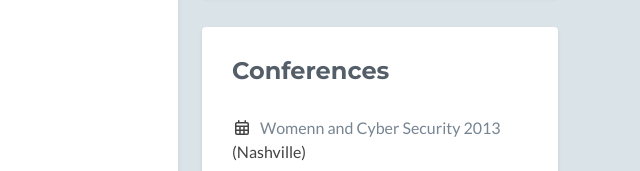
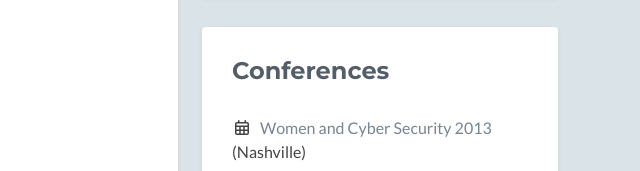
Before and after one commit to bcanty92/Portfolio, a plain HTML site: page index.html in a window 1280 px wide. Shown: the part 2358-2529 px from the top of the page, 640-1280 px from the left. Drawn offline with nearby package versions, Linux system fonts and the light colour scheme; no server answers; a script that the page names is missing; some icons are missing.

Commit message:
fixed spelling

```diff
--- a/index.html
+++ b/index.html
@@ -327,7 +327,7 @@
                         <h2 class="heading">Conferences</h2>
                         <div class="content">
                             <ul class="list-unstyled">
-                                <li><i class="far fa-calendar-alt"></i> <a href="https://www.wicys.org/" target="_blank">Womenn and Cyber Security 2013</a> (Nashville)</li>
+                                <li><i class="far fa-calendar-alt"></i> <a href="https://www.wicys.org/" target="_blank">Women and Cyber Security 2013</a> (Nashville)</li>
                                 <li><i class="far fa-calendar-alt"></i> <a href="https://www.wicys.org/">Women and Cyber Security 2015 </a> (Atlanta)</li>
                             </ul>
                         </div><!--//content-->
```
